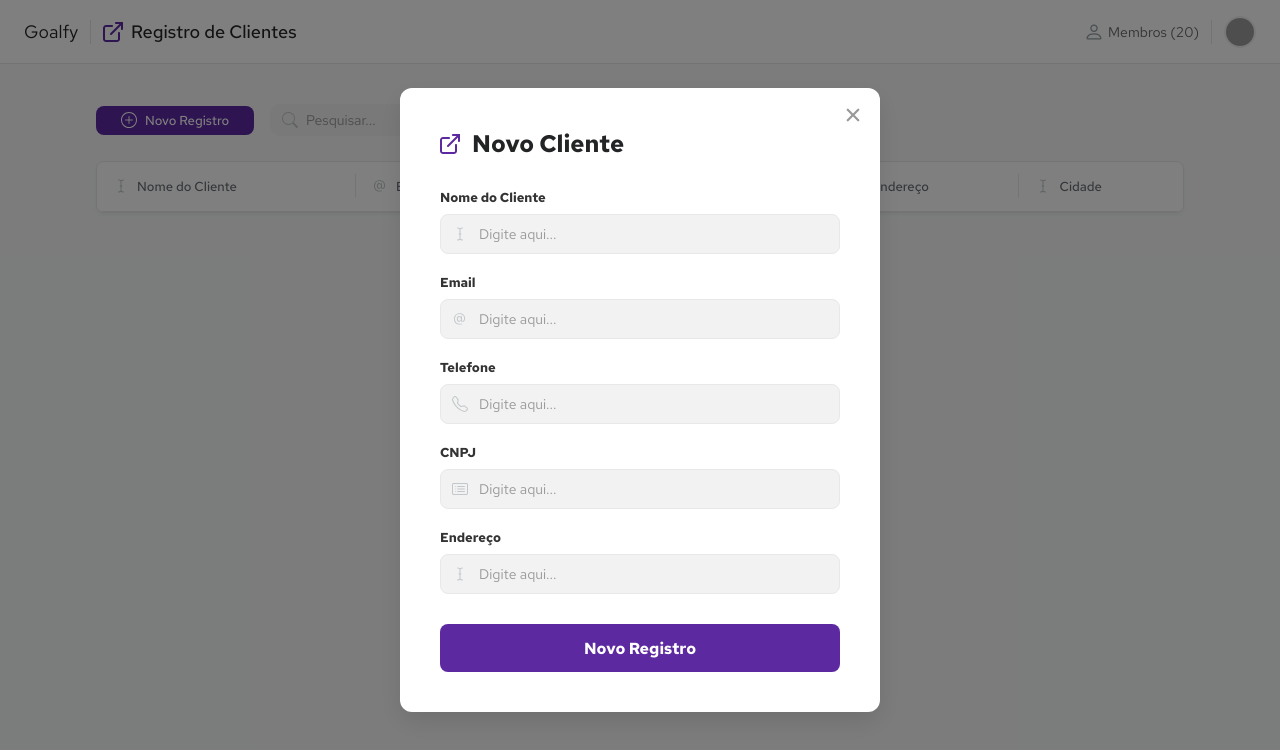
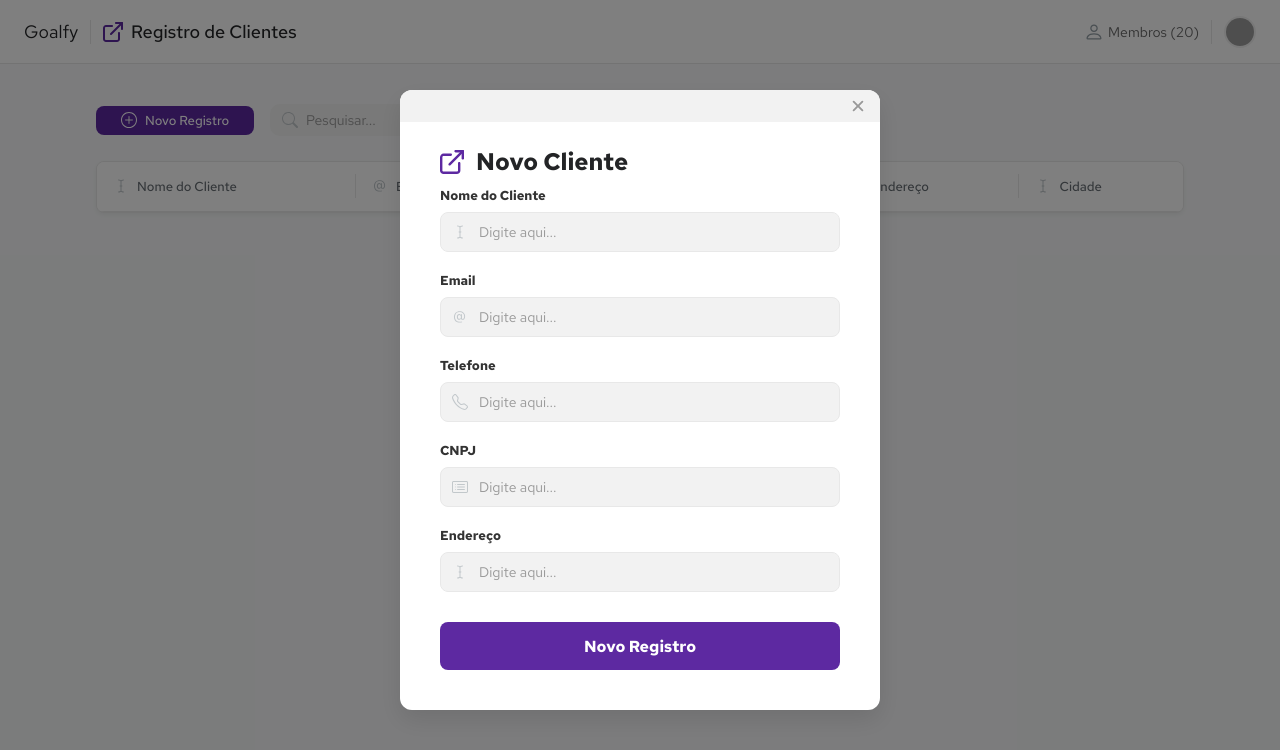
Before and after one commit to sophialberton/teste-dev-fullstack, a React (Vite) app in the folder frontend/: page / in a window 1280 px wide. Both pictures are taken after a click on the button "Novo Registro". Shown: the top 750 px of the page. Built offline with nearby package versions, Linux system fonts and the light colour scheme; grey boxes are pictures that could not be loaded.

Commit message:
style: barra cinza no topo do form

```diff
--- a/frontend/src/components/modal/index.tsx
+++ b/frontend/src/components/modal/index.tsx
@@ -3,6 +3,7 @@ import { IoClose } from 'react-icons/io5';
 import {
   ModalOverlay,
   ModalContent,
+  HeaderBar,
   ModalHeader,
   Form,
   InputGroup,
@@ -20,11 +21,14 @@ export const CustomerModal: React.FC<ModalProps> = ({ isOpen, onClose }) => {
   if (!isOpen) return null;
 
   return (
-    <ModalOverlay onClick={onClose}>
+<ModalOverlay onClick={onClose}>
       <ModalContent onClick={(e) => e.stopPropagation()}>
-        <button className="close-button" onClick={onClose}>
-          <IoClose size={24} color="#999" />
-        </button>
+
+        <HeaderBar>
+          <button onClick={onClose}>
+            <IoClose size={20} color="#999" />
+          </button>
+        </HeaderBar>
 
         <ModalHeader>
           <img src="/src/assets/icon-registro.svg" alt="" />
--- a/frontend/src/components/modal/styles.ts
+++ b/frontend/src/components/modal/styles.ts
@@ -17,17 +17,29 @@ export const ModalContent = styled.div`
   background: white;
   width: 480px;
   border-radius: 12px;
-  padding: 40px;
+  padding: 0 0 40px 0; /* Remove padding superior para a faixa encostar no topo */
   position: relative;
   box-shadow: 0 10px 25px rgba(0,0,0,0.1);
+  overflow: hidden; /* Mantém os cantos da faixa cinza arredondados conforme o modal */
+`;
 
-  .close-button {
-    position: absolute;
-    top: 15px;
-    right: 15px;
+// Esta é a faixa cinza que cobre apenas a área do X
+export const HeaderBar = styled.div`
+  width: 100%;
+  height: 32px; /* Altura pequena para cobrir apenas o X */
+  background-color: #F2F2F2; /* Cinza claro */
+  display: flex;
+  justify-content: flex-end;
+  align-items: center;
+  padding: 0 12px;
+
+  button {
     background: none;
     border: none;
     cursor: pointer;
+    display: flex;
+    align-items: center;
+    justify-content: center;
   }
 `;
 
@@ -35,19 +47,26 @@ export const ModalHeader = styled.div`
   display: flex;
   align-items: center;
   gap: 12px;
-  margin-bottom: 30px;
+  padding: 24px 40px 10px 40px; /* Padding ajustado para o título */
 
   h2 {
     font-size: 24px;
     font-weight: 600;
     color: #232426;
   }
+
+  img {
+    width: 24px;
+    height: 24px;
+  }
 `;
 
+// Garante que o formulário mantenha o alinhamento de 40px
 export const Form = styled.form`
   display: flex;
   flex-direction: column;
   gap: 20px;
+  padding: 0 40px;
 `;
 
 export const InputGroup = styled.div`
```
